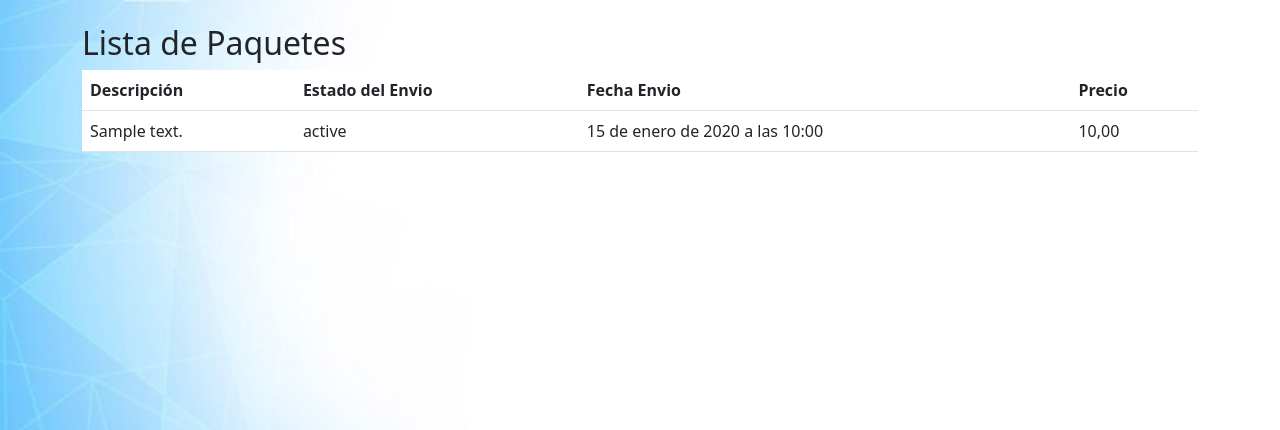
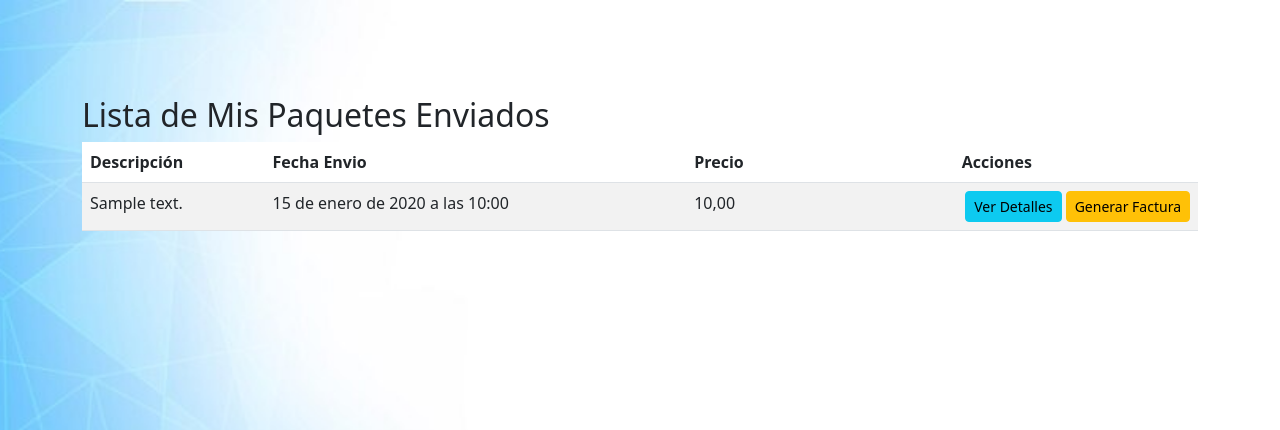
Before and after one commit to sergio-14/servicio-paquetes, a Django app: page /listapaquetess/ in a window 1280 px wide. Shown: the top 430 px of the page. Run offline with Django 5.2, Linux system fonts and the light colour scheme; a user stored in the database is signed in; tables that the repository leaves empty hold one stand-in row (values such as "Sample post"); grey boxes marked "Sample" are stand-in pictures; some web fonts are replaced.

Commit message:
cambios e implementación de reportes

```diff
--- a/administrador/urls.py
+++ b/administrador/urls.py
@@ -29,4 +29,6 @@ urlpatterns = [
     path('listar_Registro_envios/', views.listar_paquetes, name='listar_paquetes'),
     path('paquete/<int:paquete_id>/', views.ver_detalle_paquete, name='detalle_paquete'),
     path('listapaquetess/', views.lista_paque, name='lista_paque'),
+    path('cambiar_estado_paquete/<int:paquete_id>/', views.cambiar_estado_paquete, name='cambiar_estado_paquete'),
+    path('factura/<int:paquete_id>/', views.generar_factura, name='generar_factura'),
 ]+ static(settings.MEDIA_URL, document_root=settings.MEDIA_ROOT)
--- a/paquetes/templates/base.html
+++ b/paquetes/templates/base.html
@@ -1,4 +1,5 @@
 {% load static %}
+{% load custom_filters %}
 <!DOCTYPE html>
 <html lang="en">
 <head>
@@ -34,21 +35,20 @@
                 <li class="nav-item">
                   <a class="nav-link active" aria-current="page" href="{% url 'home' %}">Home</a>
                 </li>
+                {% if user|has_group:"grupo_cliente" %}
                 <li class="nav-item">
                     <a class="nav-link " href="{% url 'lista_paque' %}">listar registros</a>
-                  </li>
-                {% if user.is_authenticated and user.is_staff %}
+                </li>
+                {% endif %}
+                {% if user|has_group:"grupo_empleado" %}
                 <li class="nav-item">
                     <a class="nav-link" href="{% url 'admin:index' %}">Registros</a>
                 </li>
-                {% endif %}
-                {% if user.is_authenticated %}
                 <li class="nav-item">
-                  <a class="nav-link" href="{% url 'crear_envio' %}">Registro Envio</a>
+                    <a class="nav-link" href="{% url 'crear_envio' %}">Registro Envio</a>
                 </li>
-
                 <li class="nav-item">
-                  <a class="nav-link " href="{% url 'listar_paquetes' %}">listar registros</a>
+                    <a class="nav-link" href="{% url 'listar_paquetes' %}">listar registros</a>
                 </li>
                 {% endif %}
                 {% if user.is_authenticated %}
--- a/paquetes/templates/registro/lista_paque.html
+++ b/paquetes/templates/registro/lista_paque.html
@@ -4,26 +4,34 @@
 Registrar Envío
 {% endblock title %}
 
-{% block content %}
-<h2>Lista de Paquetes</h2>
+{% block content %}<br><br><br>
+<h2>Lista de Mis Paquetes Enviados </h2>
 
 {% if paquetes %}
-  <table class="table">
+
+  <table class=" table table-striped">
     <thead>
       <tr>
         <th>Descripción</th>
-        <th>Estado del Envio</th>
+
         <th>Fecha Envio</th>
         <th>Precio</th>
+        <th class="text-center">Acciones</th>
       </tr>
     </thead>
     <tbody>
       {% for paquete in paquetes %}
         <tr>
           <td>{{ paquete.descripcion }}</td>
-          <td>{{ paquete.estado }}</td>
+
           <td>{{ paquete.fecha_envio }}</td>
           <td>{{ paquete.precio }}</td>
+          <td class="text-end">
+            <button class="btn btn-info btn-sm" data-bs-toggle="modal" data-bs-target="#detalleModal{{ paquete.id }}">Ver Detalles</button>
+            <a href="{% url 'generar_factura' paquete.id %}" class="btn btn-warning btn-sm">
+              Generar Factura
+            </a>
+          </td>
         </tr>
       {% endfor %}
     </tbody>
@@ -31,4 +39,34 @@ Registrar Envío
 {% else %}
   <p>No tienes paquetes registrados.</p>
 {% endif %}
+
+<!-- Modal para ver detalles del paquete -->
+{% for paquete in paquetes %}
+<div class="modal fade" id="detalleModal{{ paquete.id }}" tabindex="-1" aria-labelledby="detalleModalLabel" aria-hidden="true">
+    <div class="modal-dialog">
+        <div class="modal-content">
+            <div class="modal-header">
+                <h5 class="modal-title" id="detalleModalLabel">Detalles del Paquete</h5>
+                <button type="button" class="btn-close" data-bs-dismiss="modal" aria-label="Close"></button>
+            </div>
+            <div class="modal-body text-center">
+                {% if paquete.imagen %}
+                <img src="{{ paquete.imagen.url }}" class="img-fluid contimg mb-3" alt="Imagen del paquete">
+                {% else %}
+                <p>No hay imagen disponible</p>
+                {% endif %}
+                <p><strong>Descripción:</strong> {{ paquete.descripcion }}</p>
+                <p><strong>Peso:</strong> {{ paquete.peso }} kg</p>
+                <p><strong>Dimensiones:</strong> {{ paquete.dimensiones }}</p>
+                <p><strong>Estado:</strong> {{ paquete.estado }}</p>
+                <p><strong>Precio:</strong> {{ paquete.precio }} Bs.</p>
+
+            </div>
+            <div class="modal-footer">
+                <button type="button" class="btn btn-secondary" data-bs-dismiss="modal">Cerrar</button>
+            </div>
+        </div>
+    </div>
+</div>
+{% endfor %}
 {% endblock content %}
--- /dev/null
+++ b/paquetes/templatetags/custom_filters.py
@@ -0,0 +1,7 @@
+from django import template
+
+register = template.Library()
+
+@register.filter
+def has_group(user, group_name):
+    return user.groups.filter(name=group_name).exists()
--- a/paquetes/views.py
+++ b/paquetes/views.py
@@ -67,3 +67,42 @@ def lista_paque(request):
     paquetes = Paquete.objects.filter(cliente=cliente)
 
     return render(request, 'registro/lista_paque.html', {'paquetes': paquetes})
+
+from .models import Paquete, EstadoPaquete
+
+def cambiar_estado_paquete(request, paquete_id):
+    paquete = get_object_or_404(Paquete, id=paquete_id)
+
+    entregado_estado = EstadoPaquete.objects.get(nombre_estado="Entregado")
+    paquete.estado = entregado_estado
+    paquete.save()
+
+    return redirect('listar_paquetes')
+
+from django.http import HttpResponse
+from reportlab.lib.pagesizes import letter
+from reportlab.pdfgen import canvas
+from .models import Paquete
+
+def generar_factura(request, paquete_id):
+
+    paquete = Paquete.objects.get(id=paquete_id)
+
+    response = HttpResponse(content_type='application/pdf')
+    response['Content-Disposition'] = f'attachment; filename="factura_{paquete.id}.pdf"'
+
+    p = canvas.Canvas(response, pagesize=letter)
+
+    p.drawString(100, 750, f"Factura para el Paquete: {paquete.descripcion}")
+    p.drawString(100, 730, f"Cliente: {paquete.cliente.user.get_full_name()}")
+    p.drawString(100, 710, f"Peso: {paquete.peso} kg")
+    p.drawString(100, 690, f"Dimensiones: {paquete.dimensiones}")
+    p.drawString(100, 670, f"Dirección de destino: {paquete.direccion_destino}")
+    p.drawString(100, 630, f"Fecha de envío: {paquete.fecha_envio}")
+    p.drawString(100, 610, f"Estado: {paquete.estado.nombre_estado}")
+    p.drawString(100, 590, f"Precio: Bs {paquete.precio}")
+
+    p.showPage()
+    p.save()
+
+    return response
```
Also changed, not shown: paquetes/templates/registro/listar_paquetes.html (+19 -3 lines), paquetes/templatetags/__init__.py (added), 1 other file.
